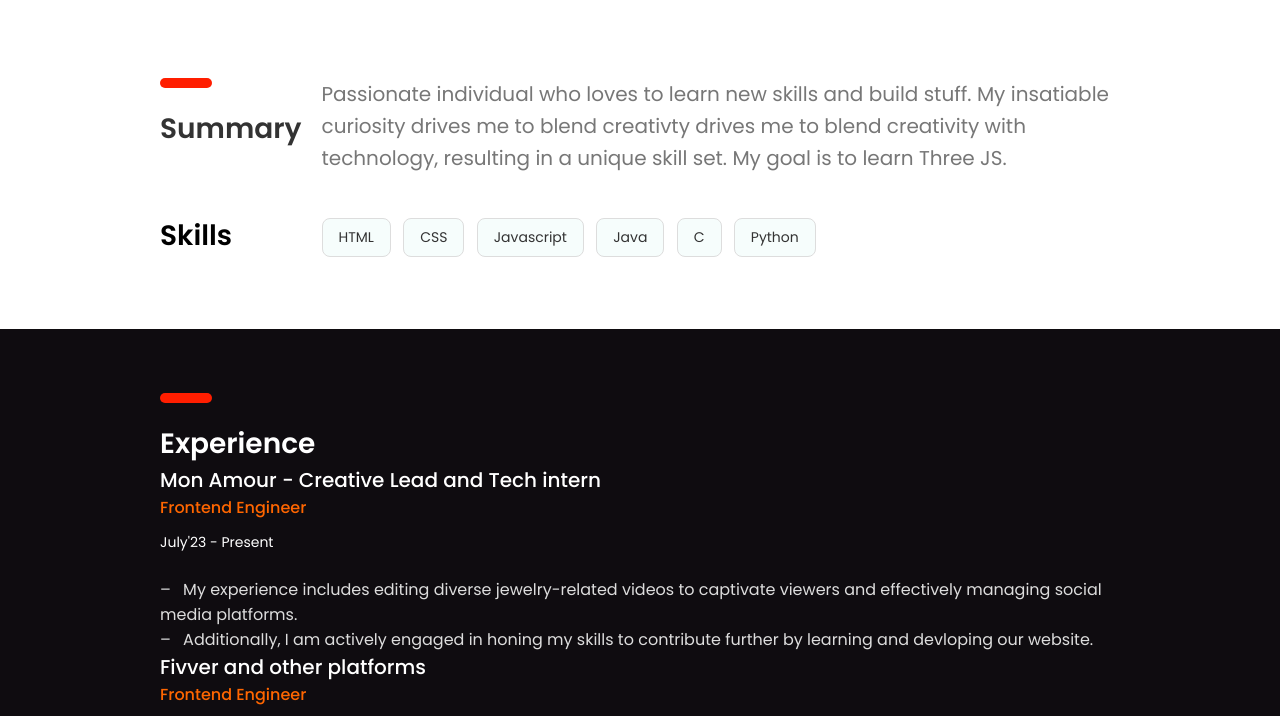
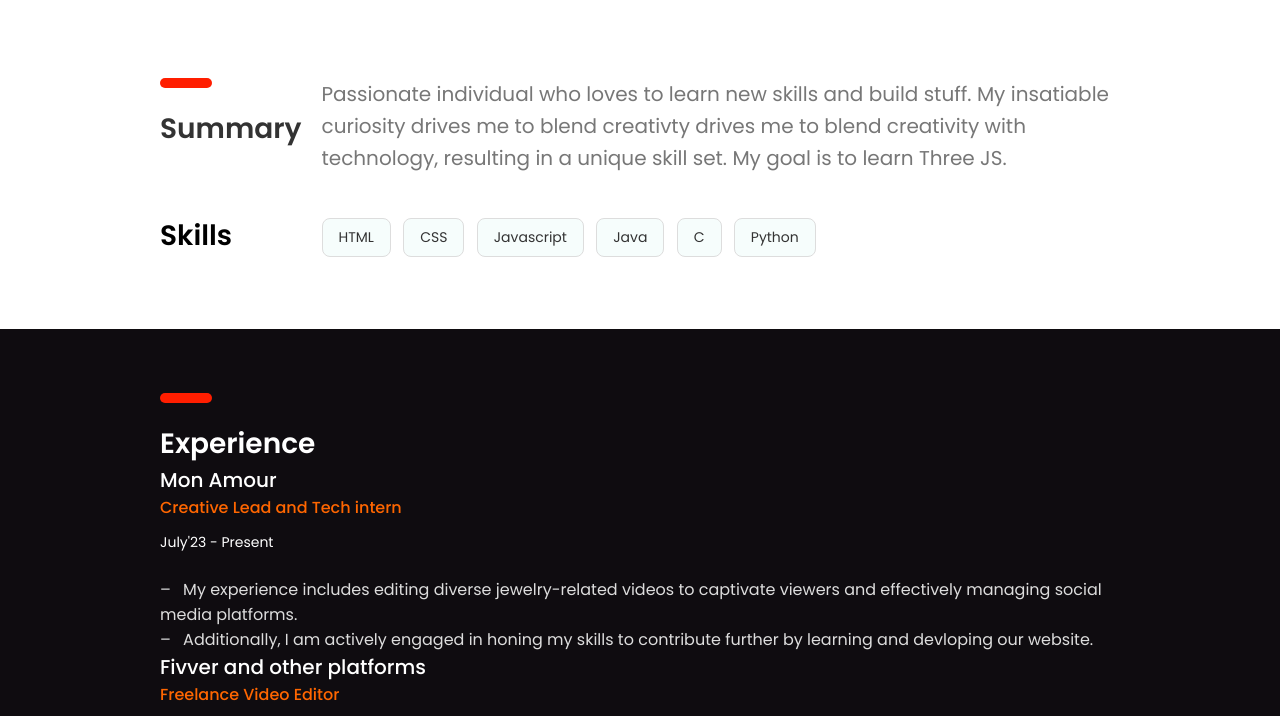
Before and after one commit to Sohamiscurious/resumewithcss, a plain HTML site: page portfolio.html in a window 1280 px wide. Shown: the part 66-782 px from the top of the page. Drawn offline with Linux system fonts and the light colour scheme.

Commit message:
updated commit

```diff
--- a/portfolio.html
+++ b/portfolio.html
@@ -67,8 +67,8 @@
       <div class="article-container">
         <h2 class="summary-title"> Experience </h2>
         <article class="article">
-          <h3 class="article-title"> Mon Amour - Creative Lead and Tech intern</h3>
-          <h4 class="article-subtitle"> Frontend Engineer</h4>
+          <h3 class="article-title"> Mon Amour </h3>
+          <h4 class="article-subtitle"> Creative Lead and Tech intern</h4>
           <h5 class="article-timestamp"> July'23 - Present </h5>
           <ul class="margin-top-1">
             <li class="article-points with-dash font-primary300">
@@ -83,7 +83,7 @@
 
         <article class="article">
           <h3 class="article-title"> Fivver and other platforms</h3>
-          <h4 class="article-subtitle"> Frontend Engineer</h4>
+          <h4 class="article-subtitle"> Freelance Video Editor</h4>
           <h5 class="article-timestamp"> July'20 - Mar'22 </h5>
           <ul class="margin-top-1">
 
```
